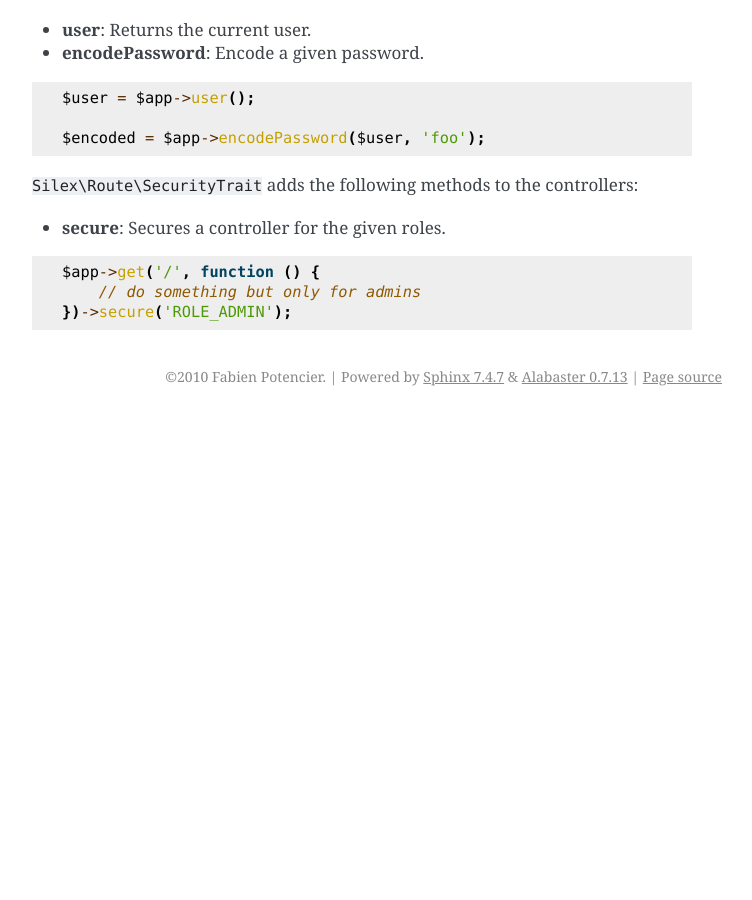
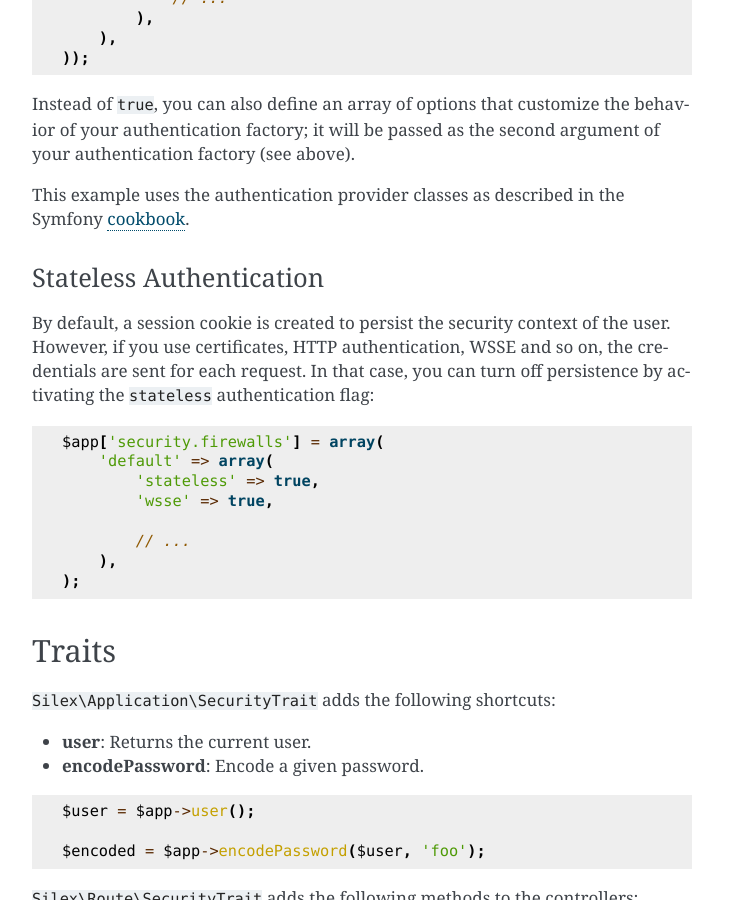
Before and after one commit to silexphp/Silex, a Sphinx documentation site: the page built from doc/providers/security.rst, in a window 1280 px wide and 900 px high, scrolled down 11719 px. Shown: the whole window, without its empty margins (388-1140 px from the left). Built offline with Sphinx 7.4.7, drawn with Linux system fonts in a browser that asks for light colours; pages that are not in the unit, such as notebooks, are missing from menus; before the commit the page ends 12135 px from its top, so only the background shows below that; some of the changed text lies outside the part shown.

Commit message:
Support 'security' and 'stateless' flags in security config

```diff
--- a/doc/providers/security.rst
+++ b/doc/providers/security.rst
@@ -246,6 +246,21 @@
 The order of the firewall configurations is significant as the first one to
 match wins. The above configuration first ensures that the ``/login`` URL is
 not secured (no authentication settings), and then it secures all other URLs.
+
+.. tip::
+
+    You can toggle all registered authentication mechanisms for a particular
+    area on and off with the ``security`` flag::
+
+        $app['security.firewalls'] = array(
+            'api' => array(
+                'pattern' => '^/api',
+                'security' => $app['debug'] ? false : true,
+                'wsse' => true,
+
+                // ...
+            ),
+        );
 
 Adding a Logout
 ~~~~~~~~~~~~~~~
@@ -561,6 +576,23 @@
 This example uses the authentication provider classes as described in the
 Symfony `cookbook`_.
 
+Stateless Authentication
+~~~~~~~~~~~~~~~~~~~~~~~~
+
+By default, a session cookie is created to persist the security context of
+the user. However, if you use certificates, HTTP authentication, WSSE and so
+on, the credentials are sent for each request. In that case, you can turn off
+persistence by activating the ``stateless`` authentication flag::
+
+    $app['security.firewalls'] = array(
+        'default' => array(
+            'stateless' => true,
+            'wsse' => true,
+
+            // ...
+        ),
+    );
+
 Traits
 ------
 
```
Also changed, not shown: 1 other file.
